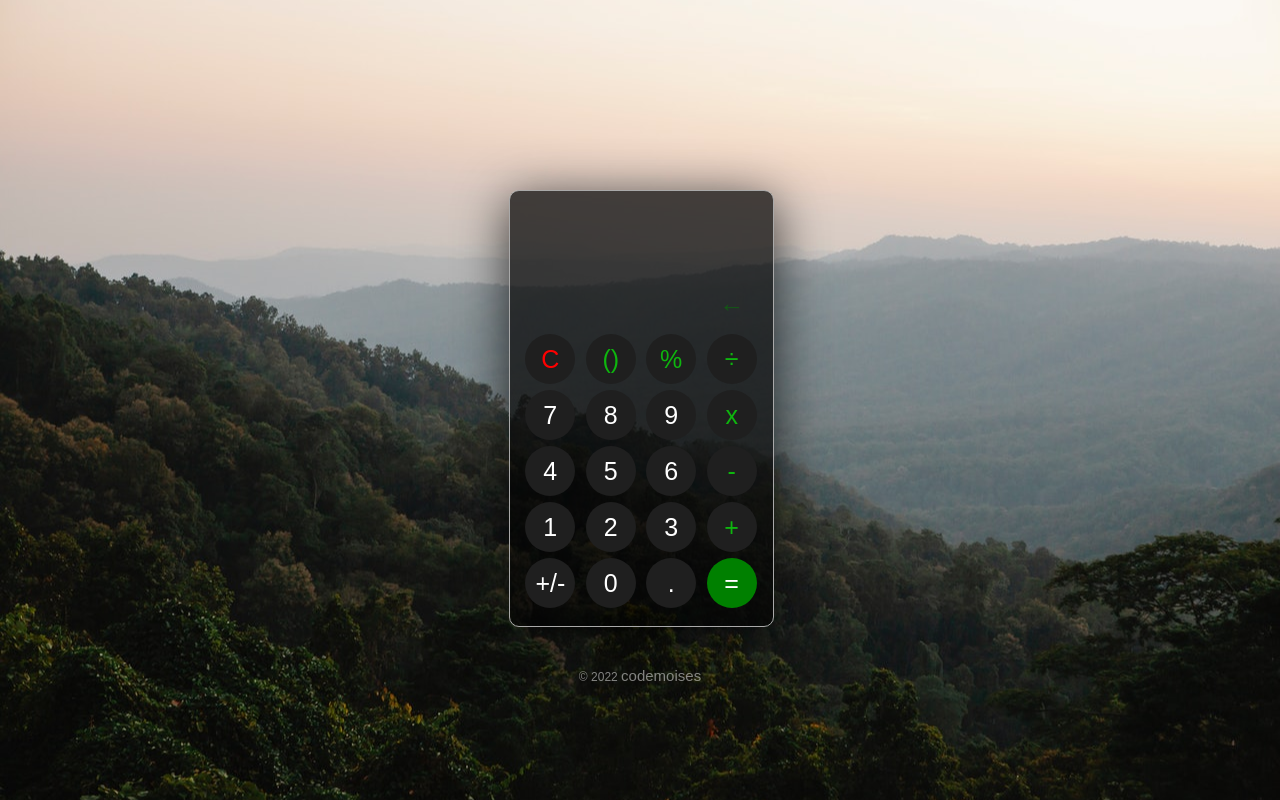
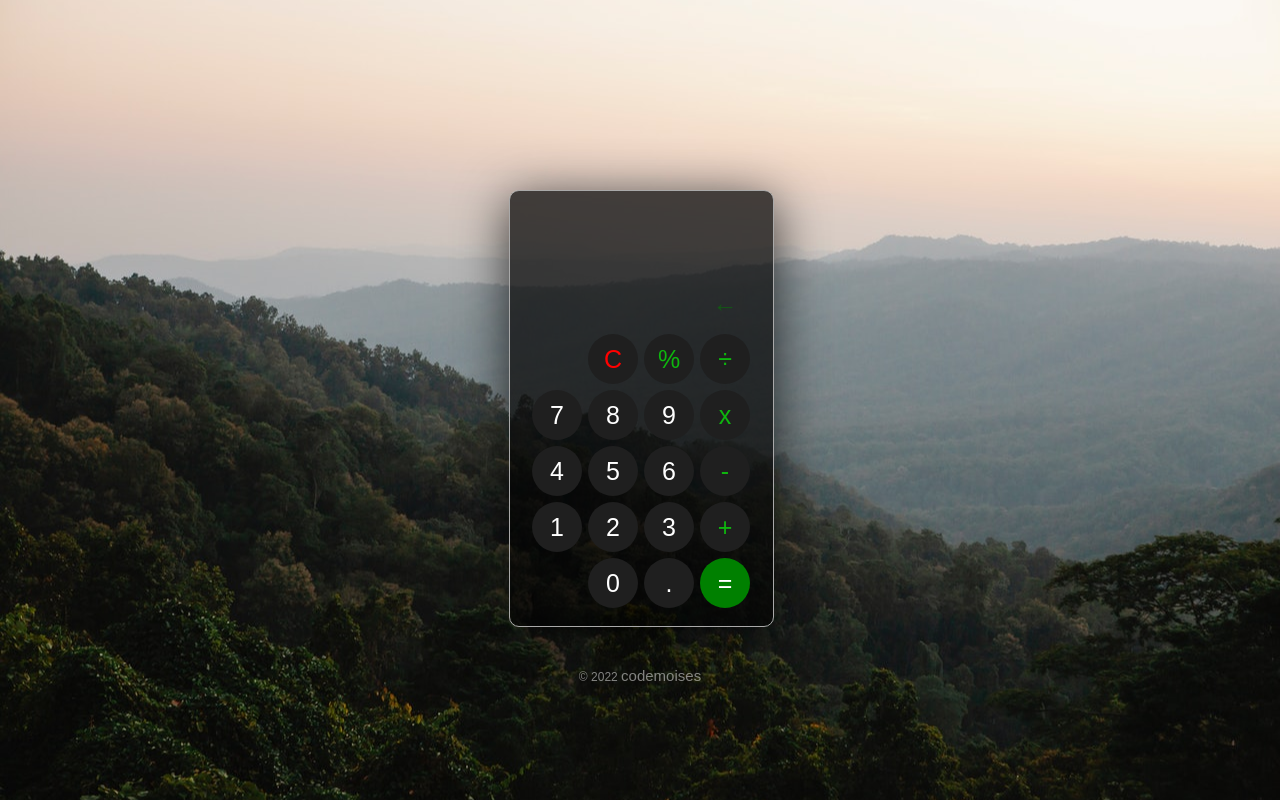
Before and after one commit to codemoises/calculadora, a plain HTML site: page index.html in a window 1280 px wide. Drawn offline with Linux system fonts and the light colour scheme.

Commit message:
Atualizado.

```diff
--- a/assets/style.css
+++ b/assets/style.css
@@ -106,6 +106,11 @@ button:hover {
     background-color: rgb(5, 199, 5);
 }
 
+.content-btn .c2 {
+    display: flex;
+    justify-content: flex-end;
+}
+
 
 #result {
     width: 217px;
--- a/index.html
+++ b/index.html
@@ -20,7 +20,6 @@
                     </div>
                     <div class="c2">
                     <button class="btn-c" onclick="clean()">C</button>
-                        <button class="btn-calc" onclick="insert('')">()</button>
                         <button class="btn-calc" onclick="insert('%')">%</button>
                         <button class="btn-calc"onclick="insert('/')">÷</button>
                     </div>
@@ -42,8 +41,7 @@
                         <button onclick="insert('3')">3</button>
                         <button class="btn-calc" onclick="insert('+')">+</button>
                     </div>
-                    <div class="c2">
-                        <button onclick="insert('')">+/-</button>
+                    <div class="c2 u-line">
                         <button onclick="insert('0')">0</button>
                         <button onclick="insert('.')">.</button>
                         <button class="btn-igual" onclick="calculate()">=</button>
```
